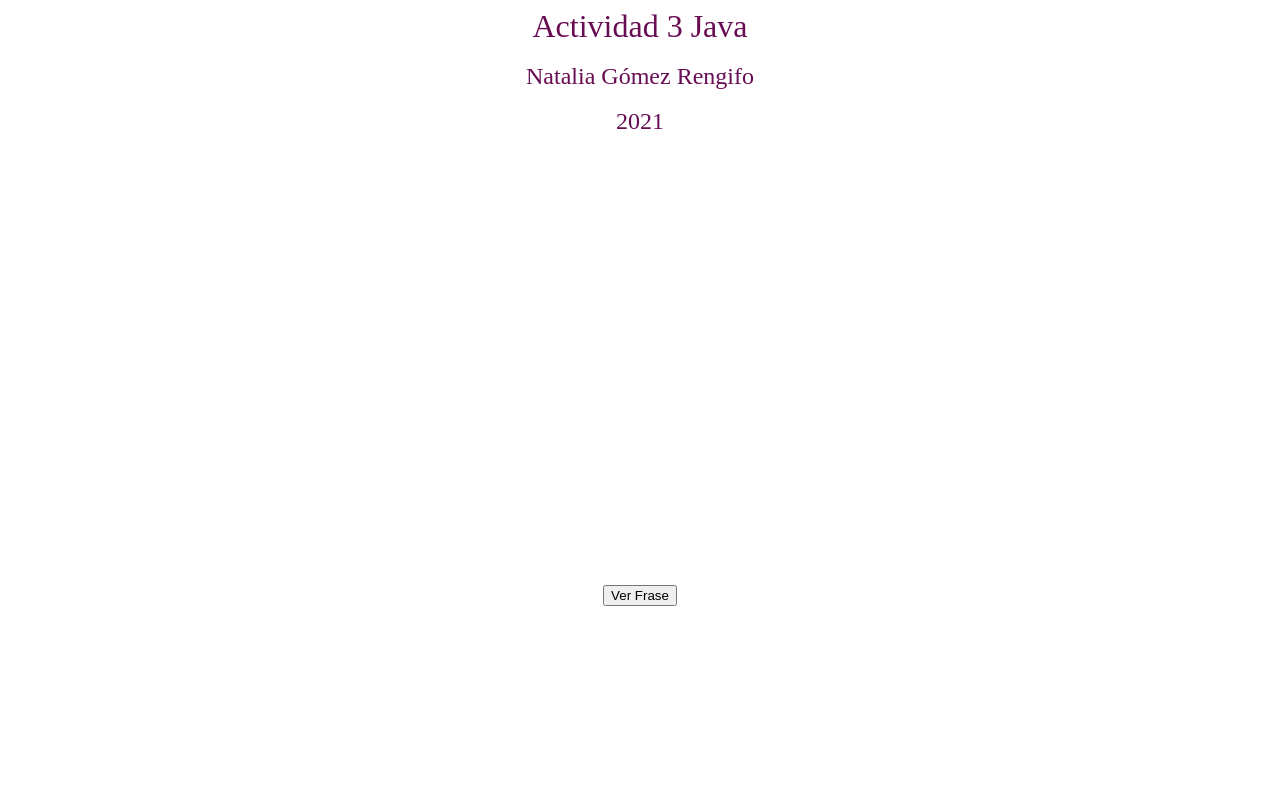
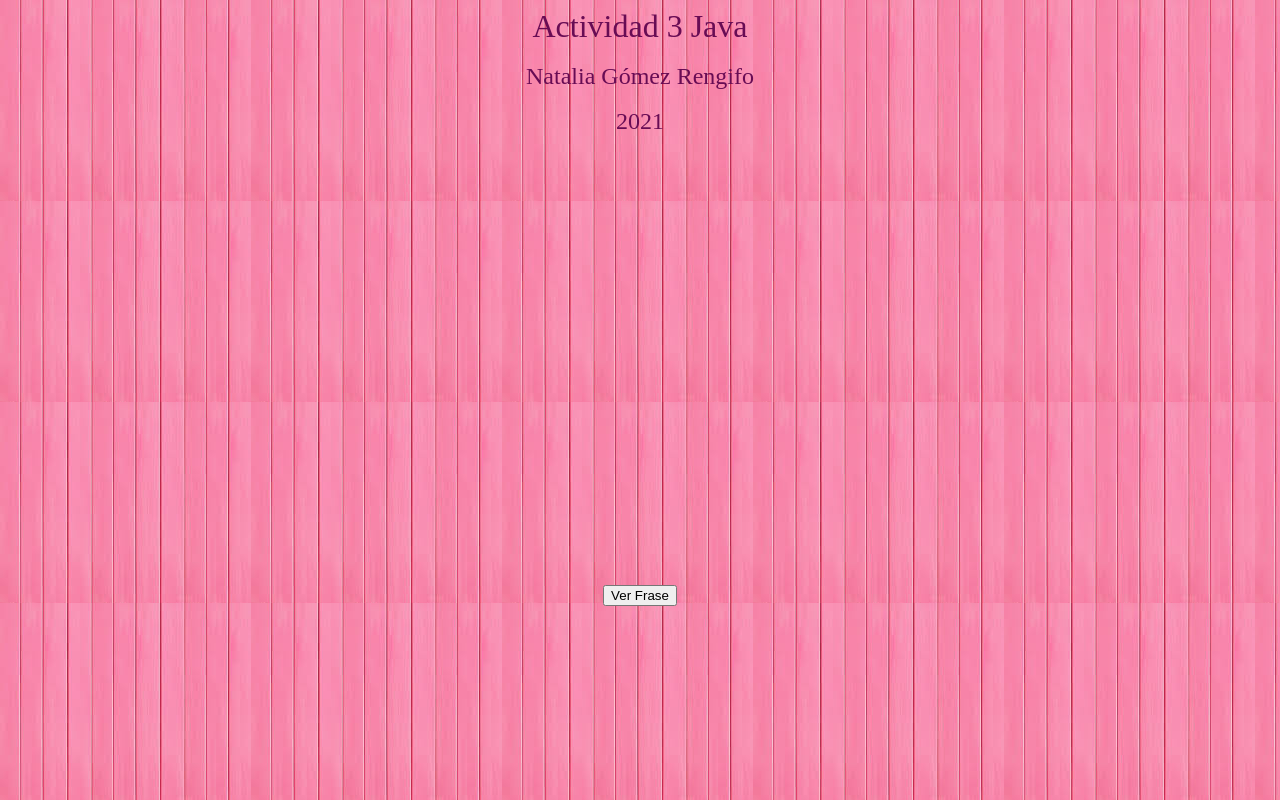
Before and after one commit to gomezrengifon/Primer-periodo, a plain HTML site: page actividad3.html in a window 1280 px wide. Drawn offline with nearby package versions, Linux system fonts and the light colour scheme.

Commit message:
Update actividad3.html

```diff
--- a/actividad3.html
+++ b/actividad3.html
@@ -6,7 +6,7 @@
 	<meta charset="utf-8">
 	<title>Actividad 3 Java</title>
 </head>
-<body background ="12346.jpeg">
+<body background ="12346.jpg">
 <center>
 	<font size="6" color="#680C54">Actividad 3 Java</font>
 </center>
```
